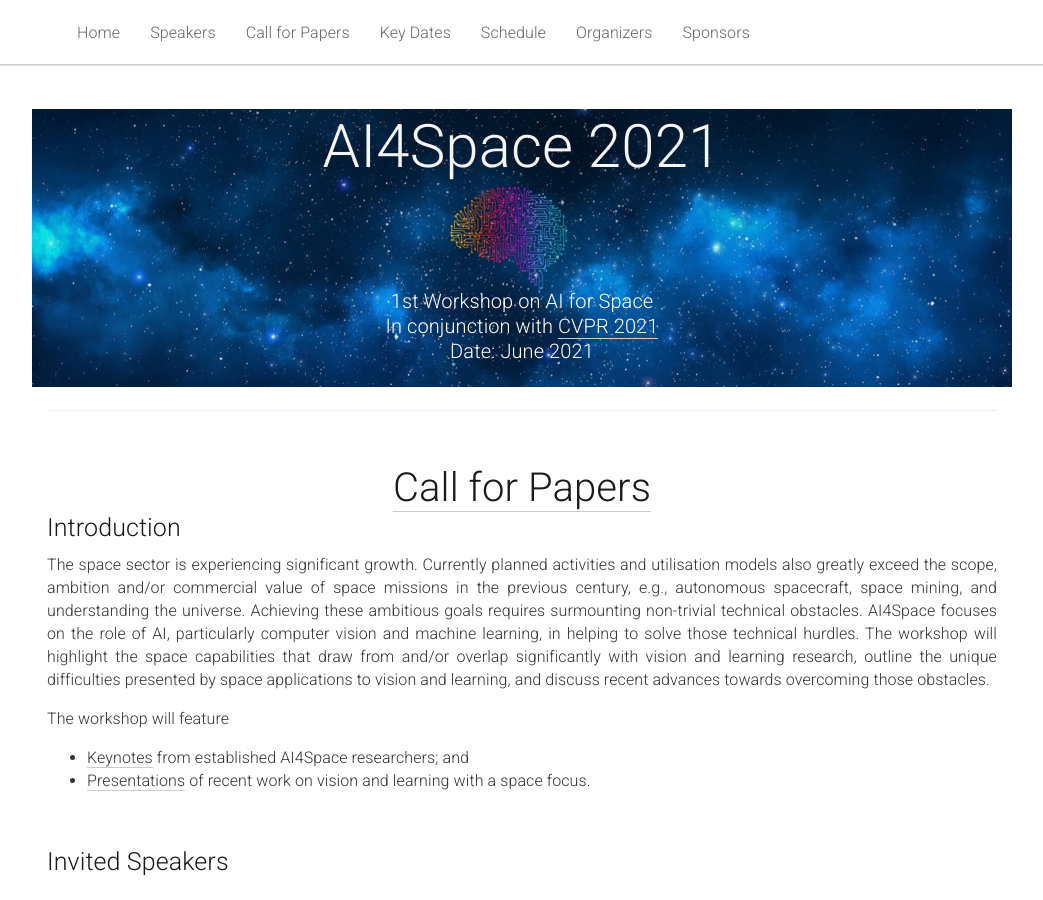
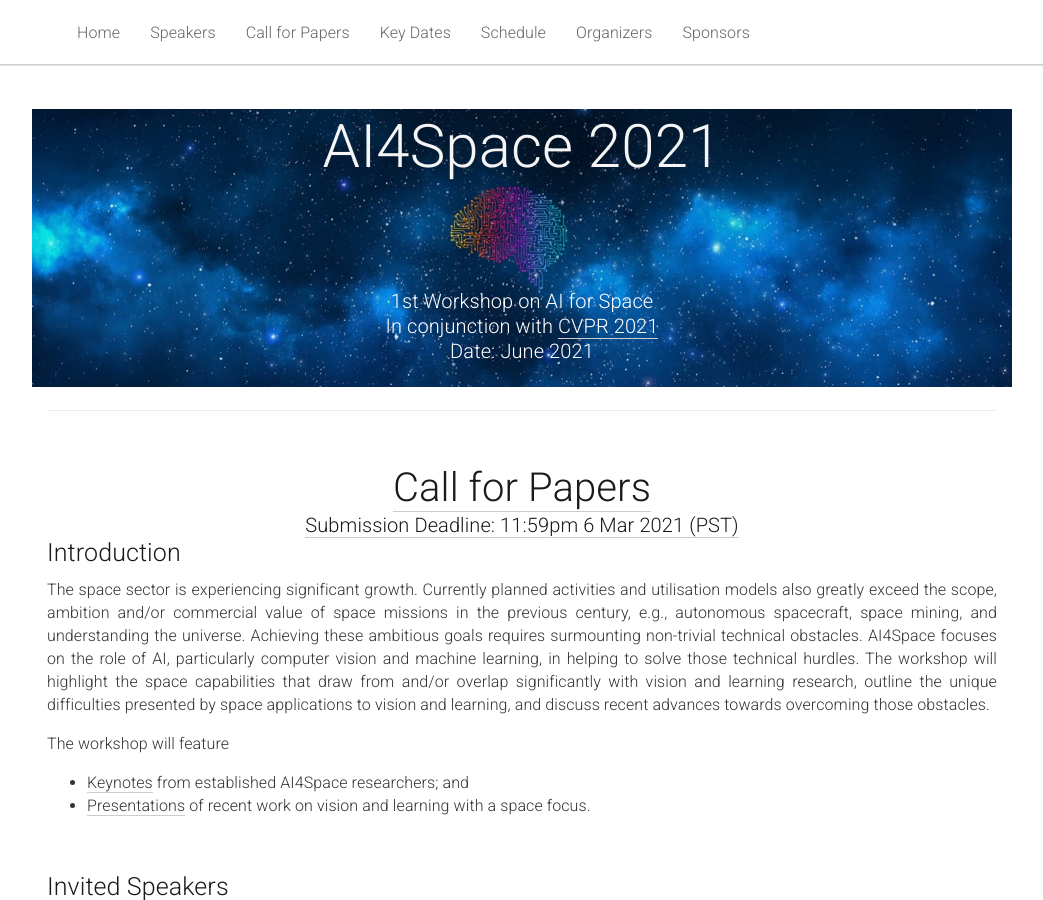
Before and after one commit to AIforSpace/2024, a Jekyll site: the page built from _pages/home.md, in a window 1280 px wide and 900 px high. Shown: the whole window, without its empty margins (118-1161 px from the left). Built offline with Jekyll 4.4.1, drawn with Linux system fonts in a browser that asks for light colours.

Commit message:
Update home.md

```diff
--- a/_pages/home.md
+++ b/_pages/home.md
@@ -41,6 +41,7 @@
 <div class="row" id="intro">
   <div class="col-xs-12">
     <center><h2 style="font-size:40px"><a href="#cfp">Call for Papers</a></h2></center>
+    <center><h3 style="font-size:20px"><a href="#cfp">Submission Deadline: 11:59pm 6 Mar 2021 (PST)</a></h3></center>
   </div>
 </div>
 
```
